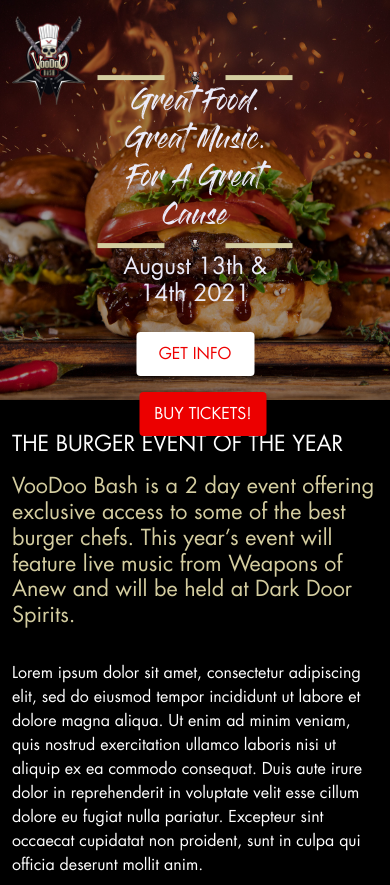
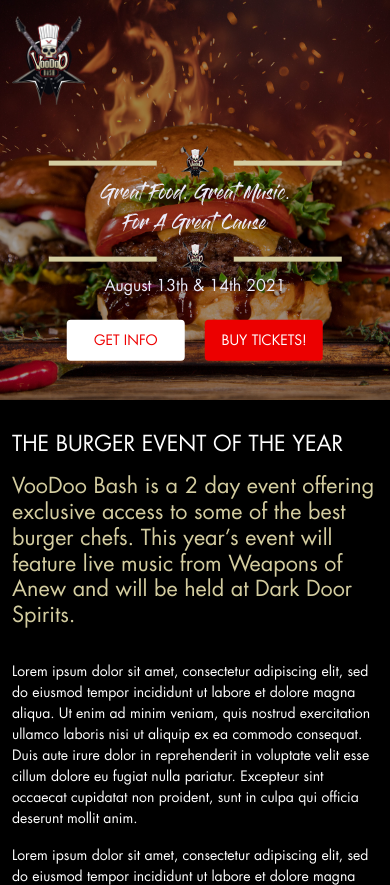
Before and after one commit to senthilraja570/voodoo, a plain HTML site: page index.html in a window 390 px wide. Shown: the top 885 px of the page. Drawn offline with nearby package versions, Linux system fonts and the light colour scheme.

Commit message:
Banner text updated!

```diff
--- a/css/style.css
+++ b/css/style.css
@@ -418,8 +418,8 @@
         object-fit: cover;
     }
     .banner_content h1 {
-        font-size: 22px;
-        line-height: 38px;
+        font-size: 15px;
+        line-height: 30px;
     }
     .logo img {
         width: 73px;
@@ -428,7 +428,7 @@
         top: 30%;
     }
     .banner_content h2 {
-        font-size: 23px;
+        font-size: 16px;
     }
     .banner_content a {
         min-width: 118px
@@ -436,6 +436,11 @@
     .schedule_area {
         min-height: 340px;
     }
-
+    .banner_content {
+        width: 75%;
+    }
+    body {
+        font-size: 14px;
+    }
 
 }
```
